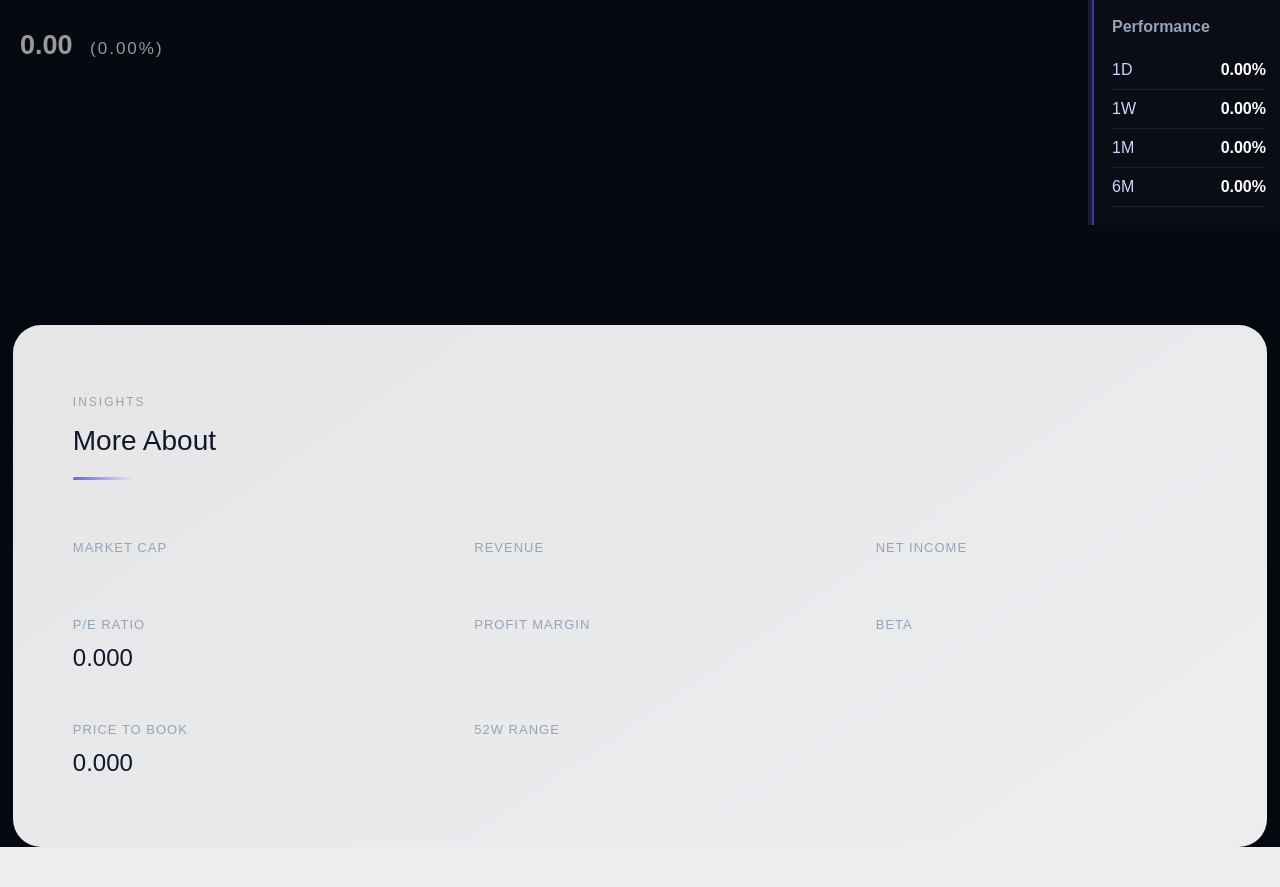
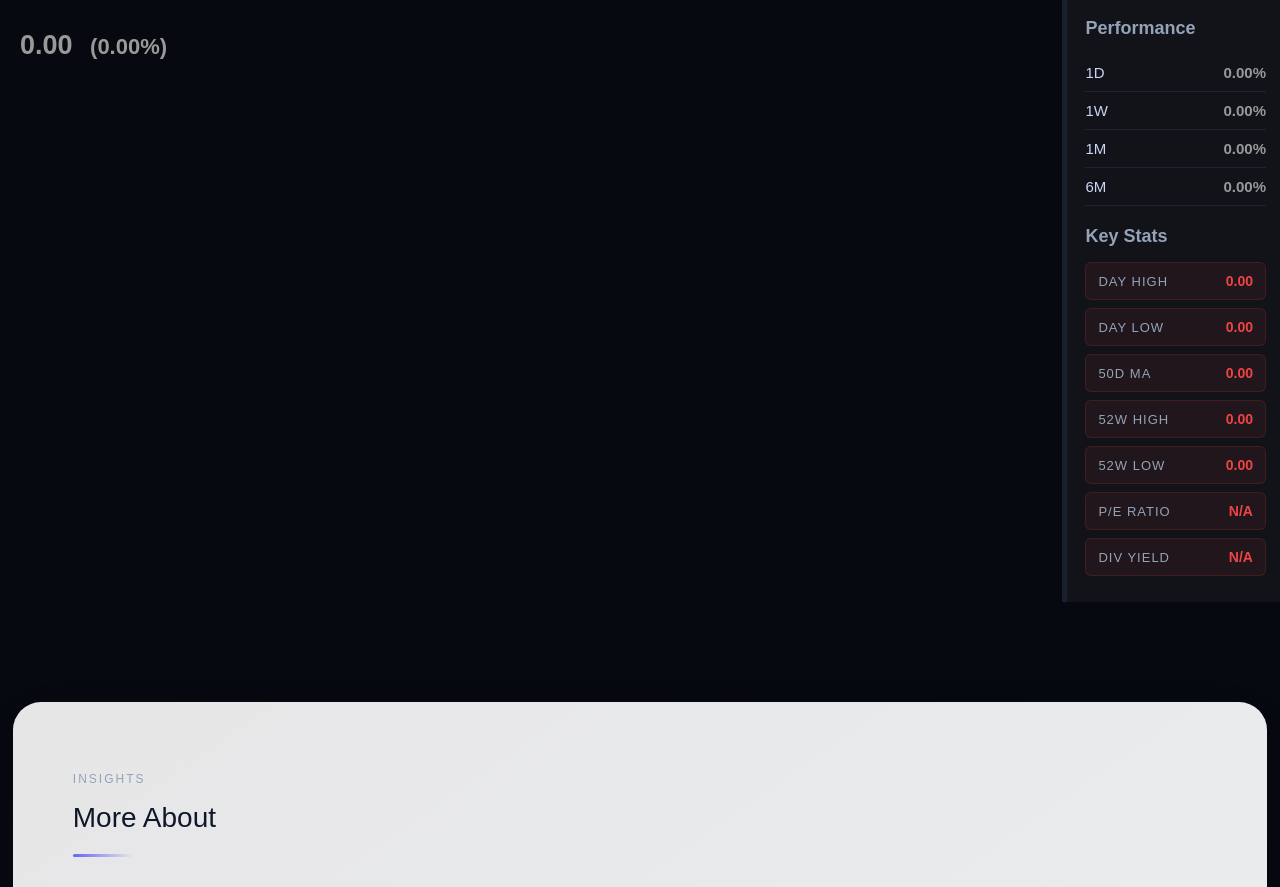
Before and after one commit to AlvinJoby/stockometer, a Flask app: template templates/main.html in a window 1280 px wide. Shown: the part 56-943 px from the top of the page. Before the commit the page ends 903 px from the top, so only its background shows below. Run offline with Flask 3, Linux system fonts and the light colour scheme; the template is opened without the code that fills it, so the values that code supplies are empty.

Commit message:
improved side pane notations and designs

```diff
--- a/retrieveData.py
+++ b/retrieveData.py
@@ -25,4 +25,5 @@ def retrieve_ltp(data,symbol):
 
 def retrieve_companyInfo(symbol):
     ticker = yf.Ticker(symbol)
+    print(ticker)
     return ticker
--- a/static/main.css
+++ b/static/main.css
@@ -70,22 +70,12 @@
     font-size: 27px;
 }
 
-.ltp-price.positive {
-    color: #16c784;
-}
-
-.ltp-price.negative {
-    color: #ea3943;
-}
-
-.ltp-price.neutral {
-    color: #999999;
-}
+.ltp-price.positive { color: #16c784; }
+.ltp-price.negative { color: #ea3943; }
+.ltp-price.neutral  { color: #999999; }
 
 .ltp-change {
-    font-size: 17px;
-    font-weight: 300;
-    letter-spacing: 2px;
+    font-size: 22px;
     color: #999999;
 }
 
@@ -104,18 +94,9 @@
     margin: 0 auto;
     padding: 70px 60px;
     border-radius: 28px;
-
-    background: linear-gradient(
-        145deg,
-        rgba(255,255,255,0.9),
-        rgba(248,250,252,0.95)
-    );
-
+    background: linear-gradient(145deg, rgba(255,255,255,0.9), rgba(248,250,252,0.95));
     backdrop-filter: blur(18px);
-
-    box-shadow:
-        0 20px 60px rgba(0,0,0,0.05),
-        0 5px 20px rgba(0,0,0,0.03);
+    box-shadow: 0 20px 60px rgba(0,0,0,0.05), 0 5px 20px rgba(0,0,0,0.03);
 }
 
 .panel-header {
@@ -157,7 +138,7 @@
 }
 
 .metric {
-    transition: transform 0.05s ease;
+    transition: transform 0.25s ease;
 }
 
 .metric span {
@@ -179,12 +160,12 @@
     transform: translateY(-6px);
 }
 
+/* ── DRAG DIVIDER ── */
 .divider {
     flex: 0 0 4px;
     background: #1a1f2e;
     cursor: col-resize;
     transition: background 0.2s ease;
-    position: relative;
 }
 
 .divider:hover,
@@ -192,6 +173,7 @@
     background: #4a9eff;
 }
 
+/* ── TWO-PANEL LAYOUT ── */
 .front-layout {
     display: flex;
     align-items: stretch;
@@ -199,7 +181,7 @@
 }
 
 .main-panel {
-    flex: 0 0 85%;
+    flex: 0 0 83%;
     min-width: 0;
     background-color: #06090f;
 }
@@ -209,17 +191,18 @@
     overflow: hidden;
 }
 
+/* ── SIDE PANEL ── */
 .returns-panel {
-    flex: 0 0 15%;
+    flex: 0 0 17%;
     padding: 18px;
-    background: #0a0d16;
-    border-left: 2px solid #4434a9;
+    background: #111318;
+    border-left: 1px solid #1e2330;
     color: white;
     font-family: "Inter", sans-serif;
 }
 
 .returns-title {
-    font-size: 16px;
+    font-size: 18px;
     font-weight: 600;
     margin-bottom: 15px;
     color: #94a3b8;
@@ -229,22 +212,61 @@
     display: flex;
     justify-content: space-between;
     padding: 10px 0;
-    border-bottom: 1px solid #1a1f2e;
+    border-bottom: 1px solid #1e2330;
 }
 
 .return-label {
     font-weight: 500;
+    font-size: 15px;
     color: #cbd5f5;
 }
 
 .return-value {
     font-weight: 600;
+    font-size: 15px;
 }
 
-.positive {
-    color: #22c55e;
+/* ── GLOBAL COLOR UTILS ── */
+.positive { color: #22c55e; }
+.negative { color: #ef4444; }
+.neutral  { color: #999999; }
+
+/* ── KEY STATS ── */
+.metrics-box-section {
+    margin-top: 8px;
 }
 
-.negative {
-    color: #ef4444;
+.stat-box {
+    display: flex;
+    justify-content: space-between;
+    align-items: center;
+    padding: 10px 12px;
+    border-radius: 6px;
+    margin-bottom: 8px;
 }
+
+.stat-box.positive {
+    background: rgba(34, 197, 94, 0.07);
+    border: 1px solid rgba(34, 197, 94, 0.15);
+}
+
+.stat-box.negative {
+    background: rgba(239, 68, 68, 0.07);
+    border: 1px solid rgba(239, 68, 68, 0.15);
+}
+
+.stat-label {
+    font-size: 13px;
+    text-transform: uppercase;
+    letter-spacing: 1px;
+    color: #94a3b8;
+    font-weight: 500;
+}
+
+.stat-box strong {
+    font-size: 14px;
+    font-weight: 700;
+}
+
+.stat-box.positive strong { color: #22c55e; }
+.stat-box.negative strong { color: #ef4444; }
--- a/templates/main.html
+++ b/templates/main.html
@@ -37,6 +37,45 @@
             </span>
           </div>
           {% endfor %}
+
+          <div class="metrics-box-section">
+            <h3 class="returns-title" style="margin-top: 20px;">Key Stats</h3>
+
+            <div class="stat-box {{ 'positive' if company.currentPrice > company.fiftyDayAverage else 'negative' }}">
+              <span class="stat-label">Day High</span>
+              <strong>{{ "%.2f"|format(company.dayHigh) }}</strong>
+            </div>
+
+            <div class="stat-box negative">
+              <span class="stat-label">Day Low</span>
+              <strong>{{ "%.2f"|format(company.dayLow) }}</strong>
+            </div>
+
+            <div class="stat-box {{ 'positive' if company.currentPrice > company.fiftyDayAverage else 'negative' }}">
+              <span class="stat-label">50D MA</span>
+              <strong>{{ "%.2f"|format(company.fiftyDayAverage) }}</strong>
+            </div>
+
+            <div class="stat-box {{ 'positive' if company.currentPrice > company.fiftyTwoWeekLow else 'negative' }}">
+              <span class="stat-label">52W High</span>
+              <strong>{{ "%.2f"|format(company.fiftyTwoWeekHigh) }}</strong>
+            </div>
+
+            <div class="stat-box negative">
+              <span class="stat-label">52W Low</span>
+              <strong>{{ "%.2f"|format(company.fiftyTwoWeekLow) }}</strong>
+            </div>
+
+            <div class="stat-box {{ 'positive' if company.trailingPE and company.trailingPE < 25 else 'negative' }}">
+              <span class="stat-label">P/E Ratio</span>
+              <strong>{{ "%.2f"|format(company.trailingPE) if company.trailingPE else 'N/A' }}</strong>
+            </div>
+
+            <div class="stat-box {{ 'positive' if company.dividendYield and company.dividendYield > 0 else 'negative' }}">
+              <span class="stat-label">Div Yield</span>
+              <strong>{{ "%.2f"|format(company.dividendYield * 100) ~ '%' if company.dividendYield else 'N/A' }}</strong>
+            </div>
+          </div>
         </div>
       </div>
       <section class="metrics-wrapper">
```
Also changed, not shown: analysis/company_data.py (+8 -1 lines).
